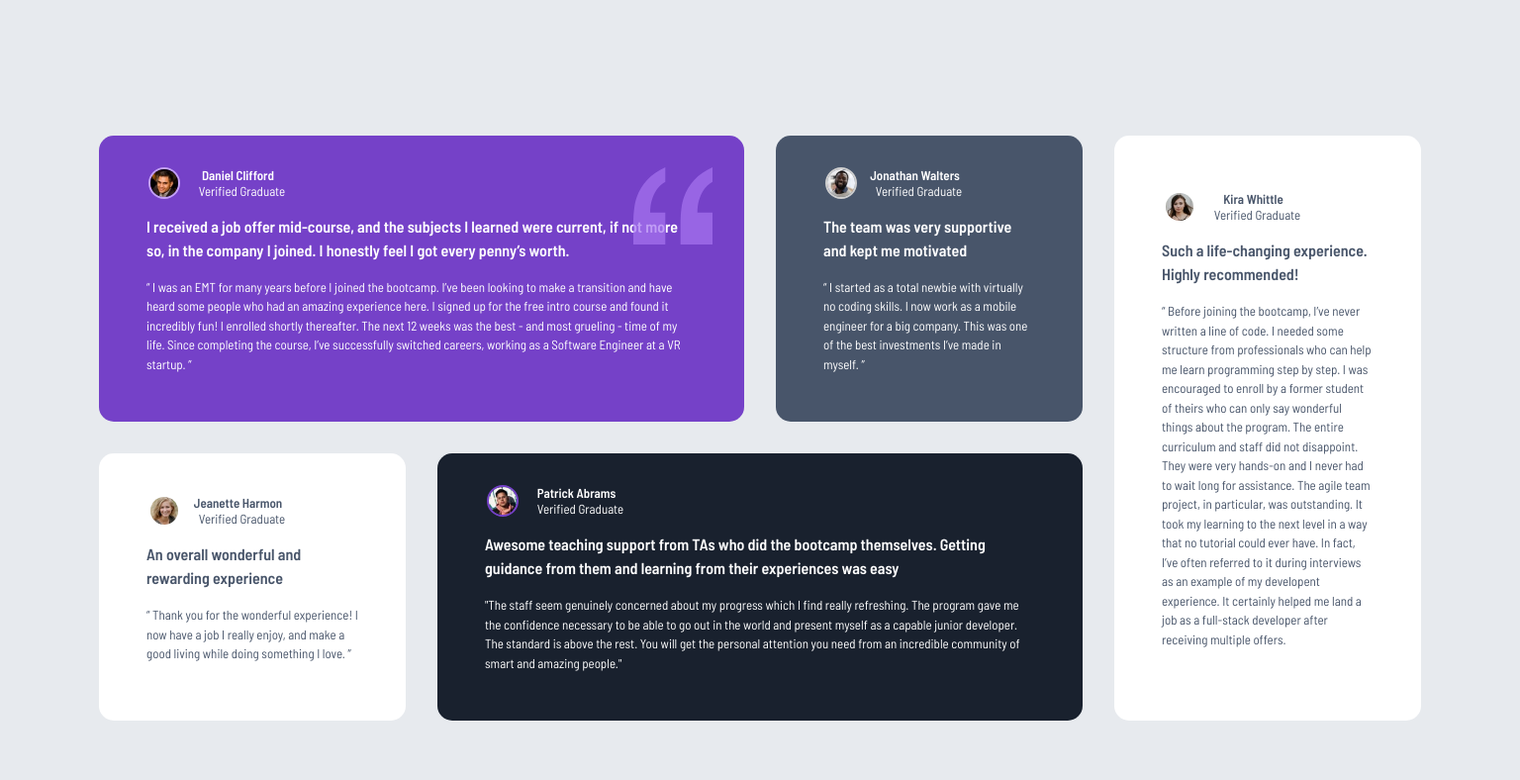
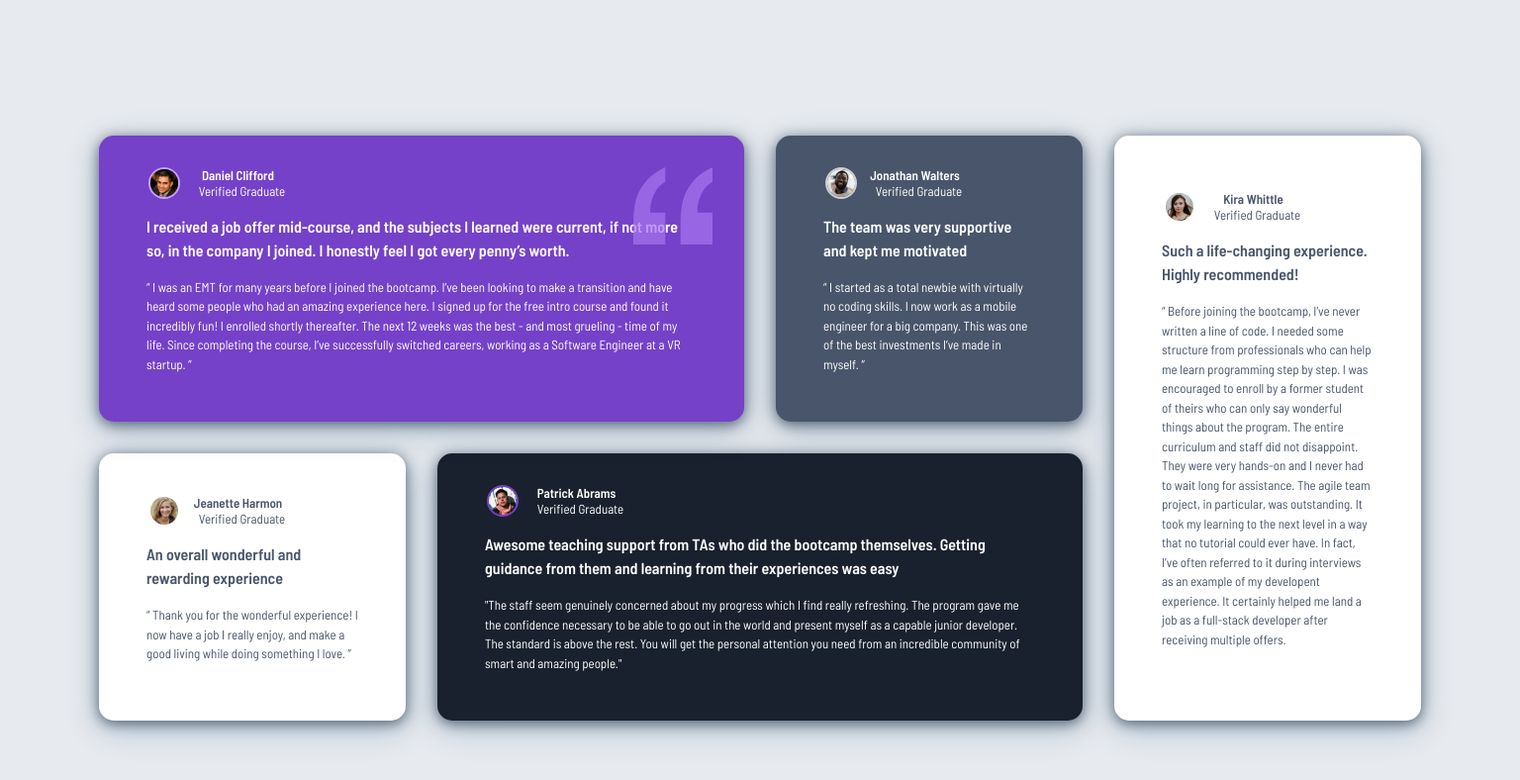
Before and after one commit to abhishekk0929/testimonials-grid-section-main, a plain HTML site: page index.html in a window 1536 px wide. Shown: the whole page at 99% size. Drawn offline with Linux system fonts and the light colour scheme.

Commit message:
added shadow

```diff
--- a/style.css
+++ b/style.css
@@ -268,8 +268,15 @@ body{
   pointer-events: none; /* Ensures it doesn't block interactions */
   z-index: 2;
 }
-
-
-
+.container,
+.container2,
+.container3,
+.container4,
+.container5 {
+box-shadow:
+  0 2.8px 14px rgba(44, 62, 80, 0.745),
+  0 8px 32px rgba(24, 77, 130, 0.294);
 
 }
+
+}
```
